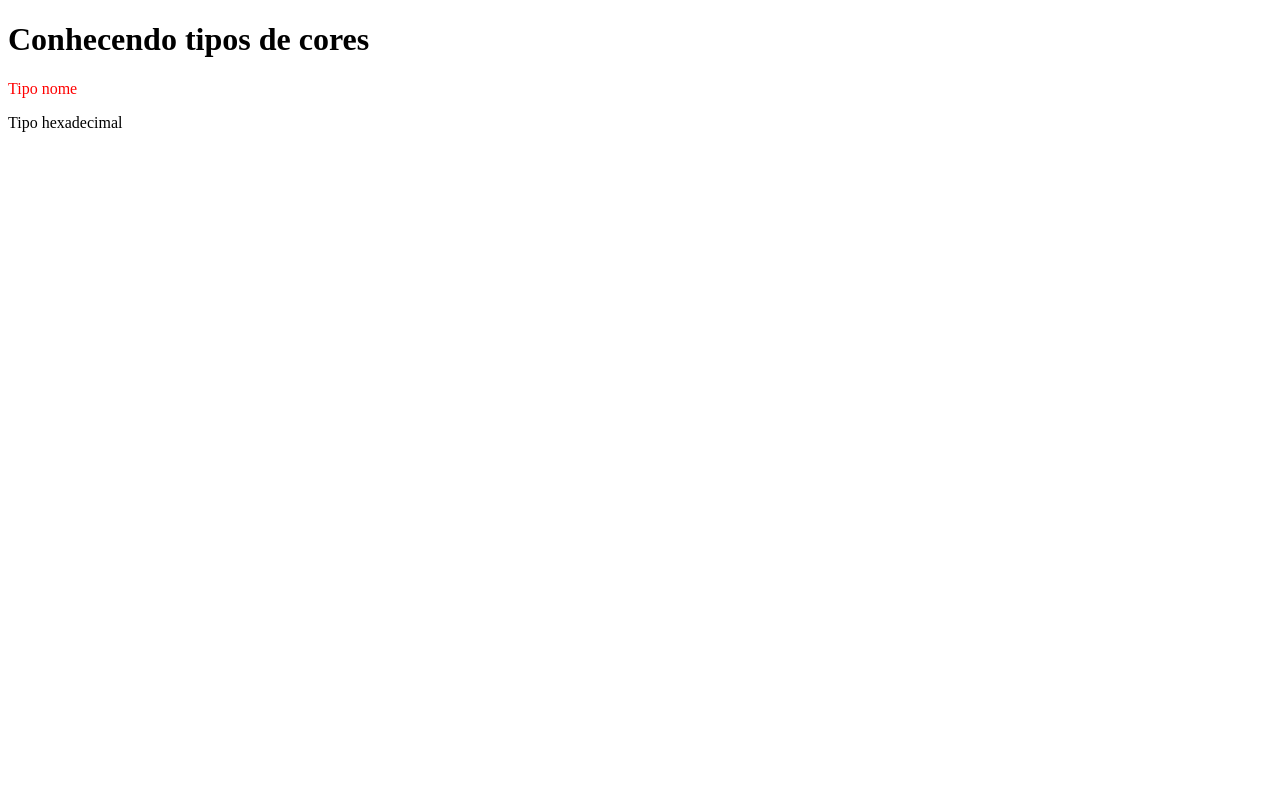
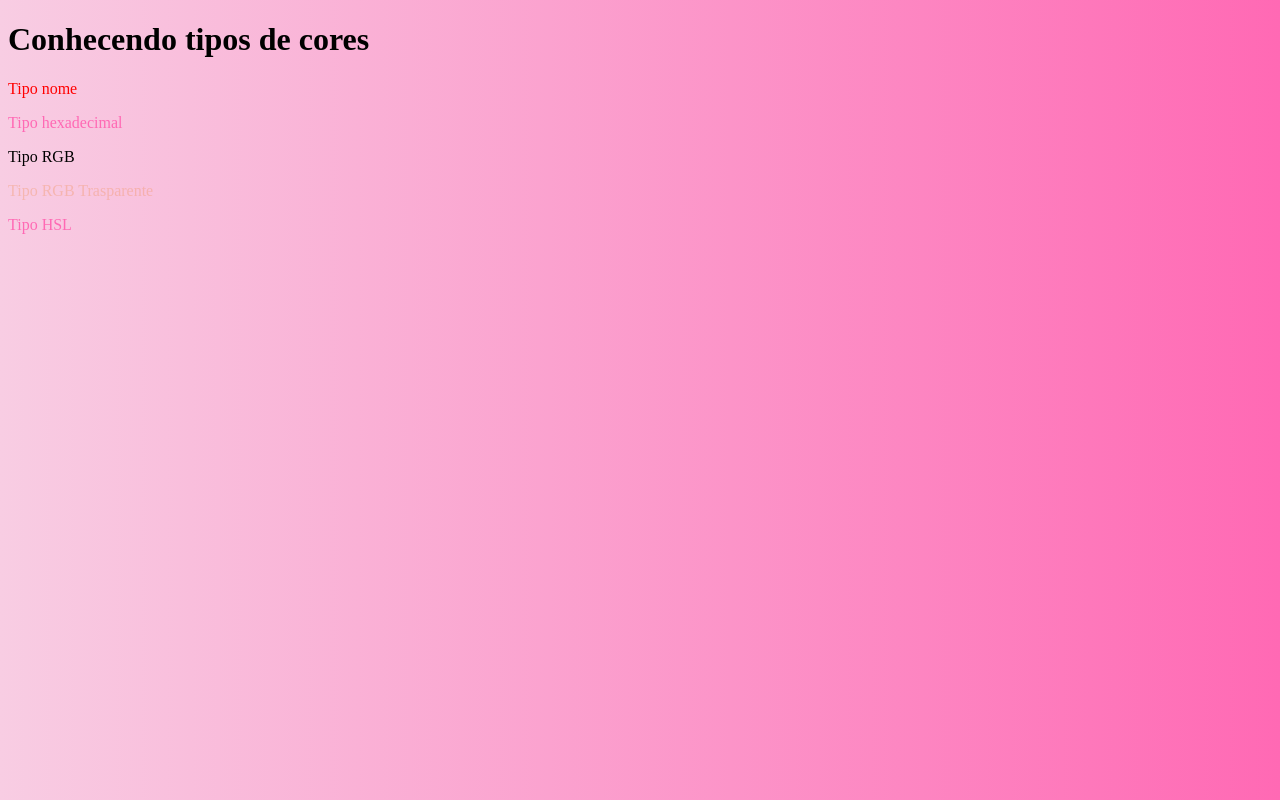
Before and after one commit to esteralmeida-bot/Projeto-Integrador, a plain HTML site: page CSS/Exemplos/Exemplo 01/Cores/index.html in a window 1280 px wide. Drawn offline with Linux system fonts and the light colour scheme.

Commit message:
Subindo arquivos

```diff
--- a/CSS/Exemplos/Exemplo 01/Cores/index.html
+++ b/CSS/Exemplos/Exemplo 01/Cores/index.html
@@ -6,9 +6,13 @@
     <title>Cores em CSS</title>
     <link rel="stylesheet" href="style.css">
 </head>
-<body>
+<body id="cor-de-fundo">
     <h1>Conhecendo tipos de cores</h1>
+
     <p class="nome">Tipo nome</p>
     <p class="hexadecimal">Tipo hexadecimal</p>
+    <p class="rgb">Tipo RGB</p>
+    <p class="rgba-transparente">Tipo RGB Trasparente</p>
+    <p class="hsl">Tipo HSL</p>
 </body>
 </html>
--- a/CSS/Exemplos/Exemplo 01/Cores/style.css
+++ b/CSS/Exemplos/Exemplo 01/Cores/style.css
@@ -9,3 +9,27 @@ color: #FF0000; [tipo hexadecimal (A - F e 0 - 9)]
  .nome {
     color:red;
  }
+
+ .hexadecimal {
+   color:#ff69b4
+ }
+/* cor normal */
+ .rgb {
+   color: rgb(red, green, blue);
+ }
+/* trasparente */
+ .rgba-transparente {
+   color: rgba(240, 141, 80, 0.336)
+ }
+
+ .hsl {
+   color:hotpink
+ }
+
+/* cores de fundo */
+#cor-de-fundo {
+   background: linear-gradient(to right, #F8CDE3, #FF69B4);
+}
+
+/* linear gradiente cria degrades horizontais, verticais ou diagonais */
+/* cor de fundo com trasparencia */
--- /dev/null
+++ b/CSS/Exemplos/Exemplo 01/Fontes/style.css
@@ -0,0 +1,27 @@
+/* FONTES E TIPOGRAFIAS */
+
+/* Propriedades basicas */
+/* Font-Family: Define a familia da fonte;*/
+/*Font Size: é o tamanho do texto.*/
+/*color: é a cor.*/
+/*line-height: altura da linha /espaçamento */
+/* text aling: é o posicionamento do texto */
+
+body {
+    background: linear-gradient(to right, #F8CDE3,#ff9fd1, #FF69B4);
+    font-family: "Playwrite GB J", cursive;
+    font-size: 16px;
+    color:#000;
+    line-height: 1.5;
+    font-weight: bold;
+    text-align: left;
+}
+/* Importando fontes do google fonts*/
+.titulo {
+  font-family: "Playwrite GB J", cursive;
+}
+
+/* Decoração e Transformação*/
+/* text-transform: Vai alterar o texto para maiúsculo (uppercase) ou minusculo (lowercase) */
+/* letter-spacing: espaçamento horizontal entre as palavras */
+/* Text-shadow: efeito de sombra no texto */
```
Also changed, not shown: CSS/Exemplos/Exemplo 01/Fontes/index.html (added, +27 -0 lines).
